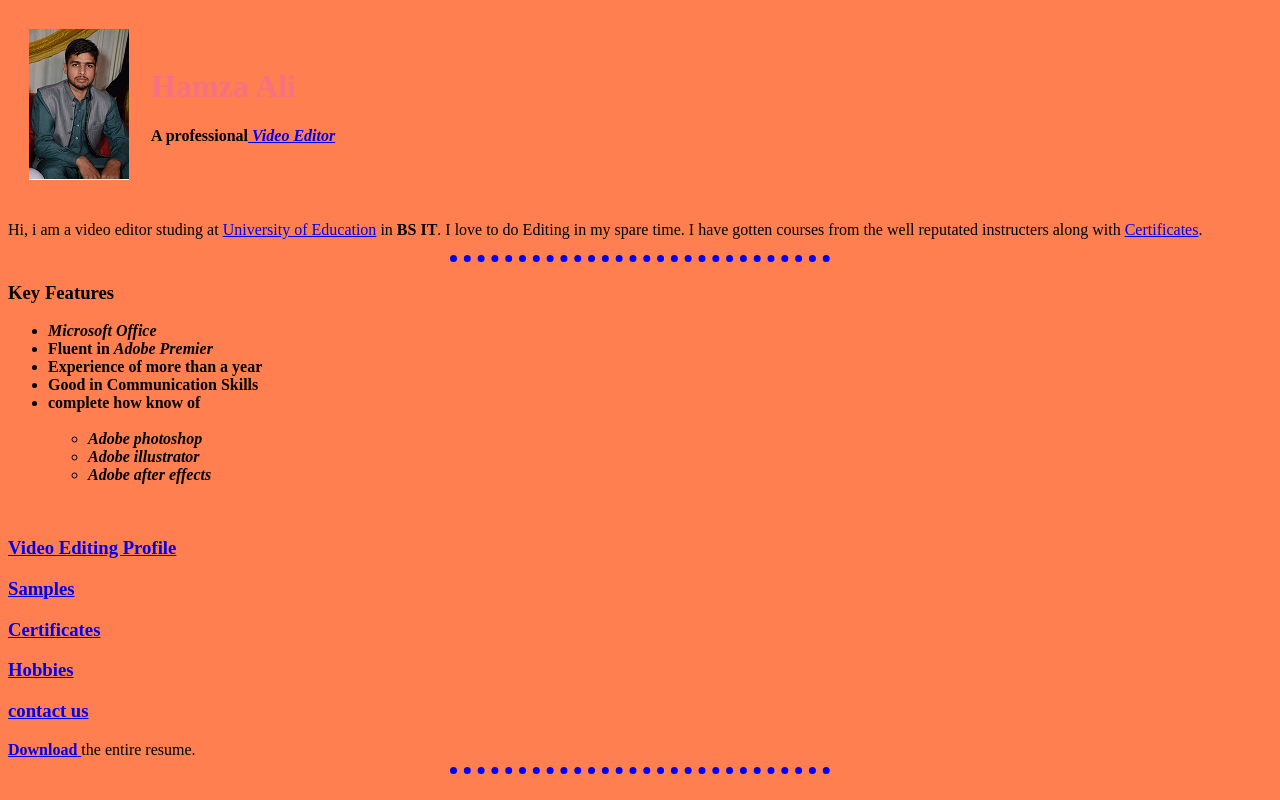
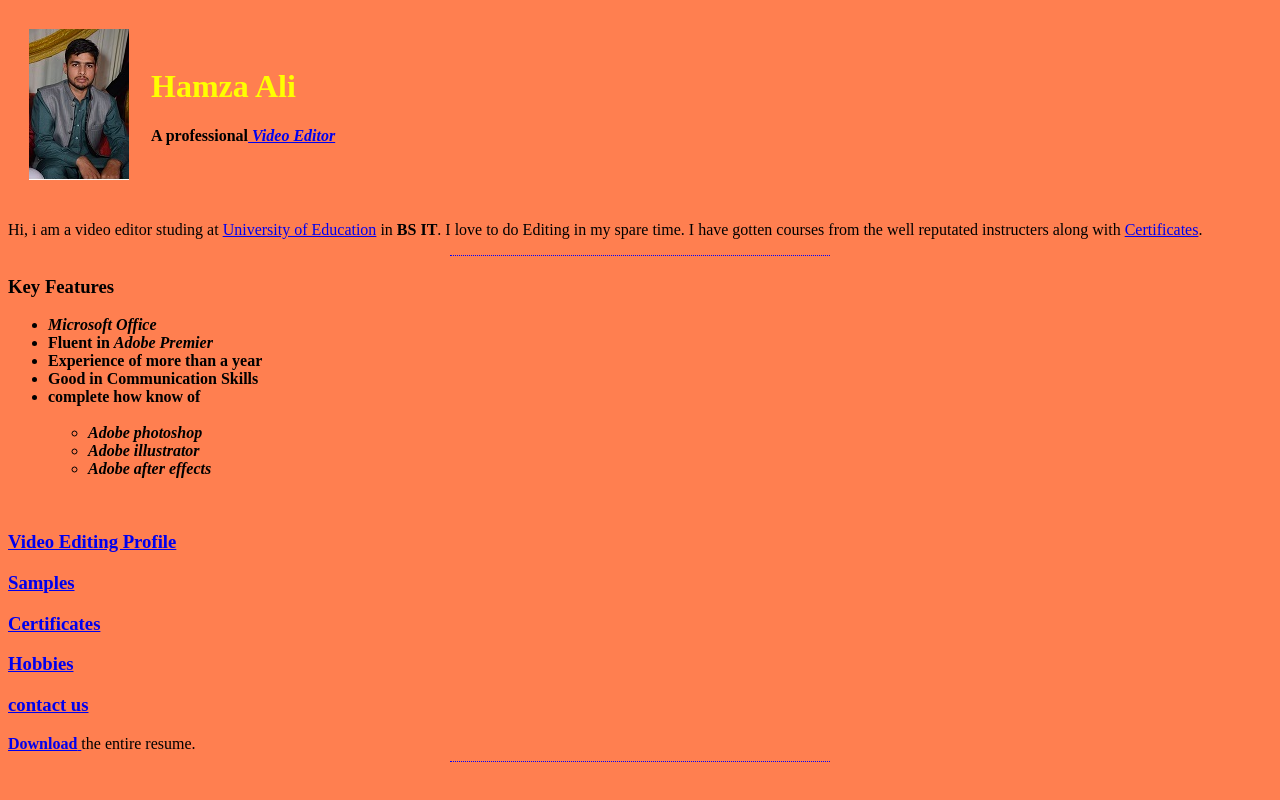
Before and after one commit to hamzaaliarif/CV, a plain HTML site: page index.html in a window 1280 px wide. Drawn offline with Linux system fonts and the light colour scheme.

Commit message:
style.css

```diff
--- a/CSS/style.css
+++ b/CSS/style.css
@@ -9,7 +9,7 @@
    color: blue;
 
    width: 30%;
- border-width: 7px;
+ border-width: 7 ;
 
 
  }
@@ -18,6 +18,6 @@
 
 {
 
-  color: #F67280 ;
+  color: yellow;
 
 }
```
